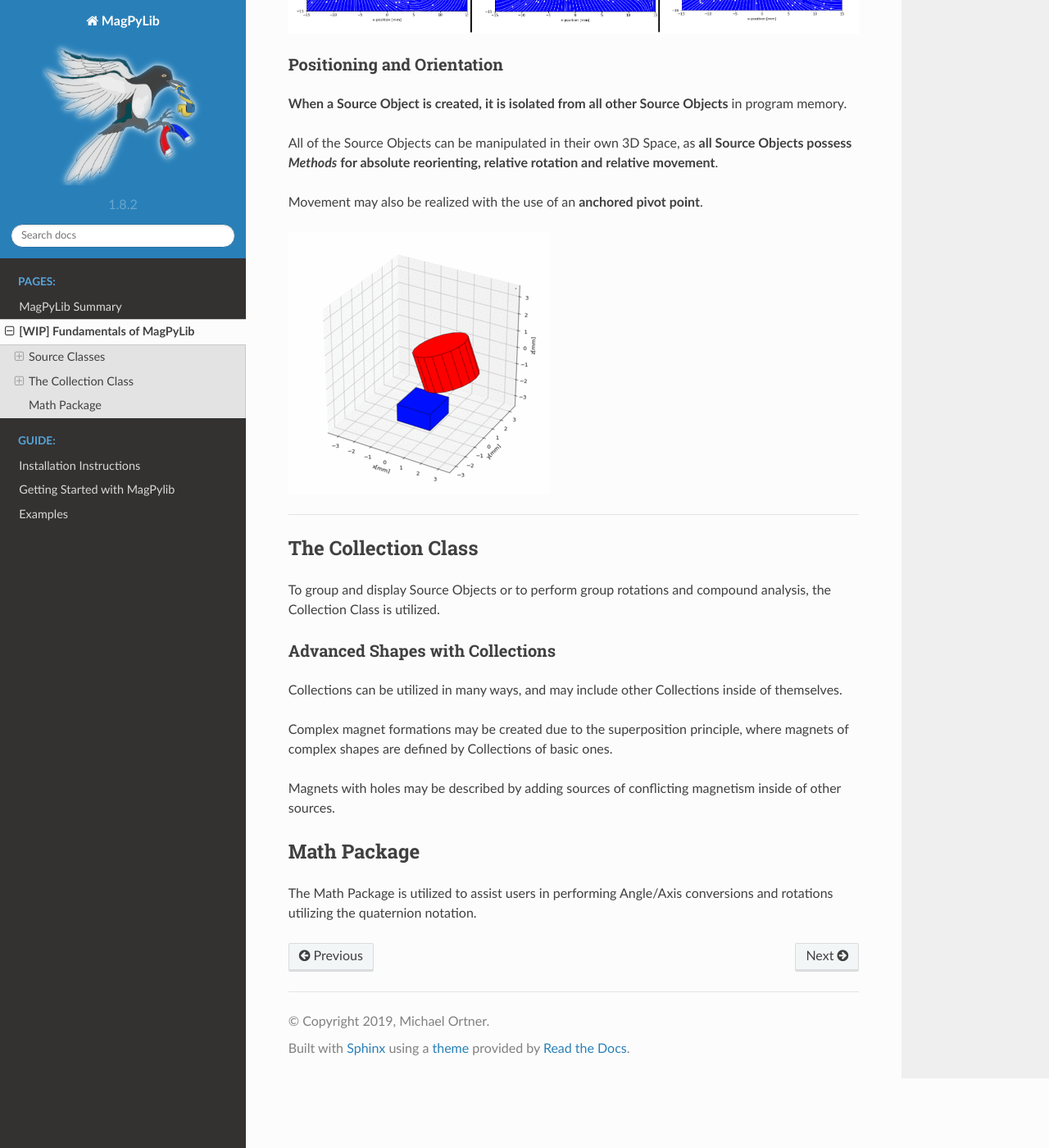
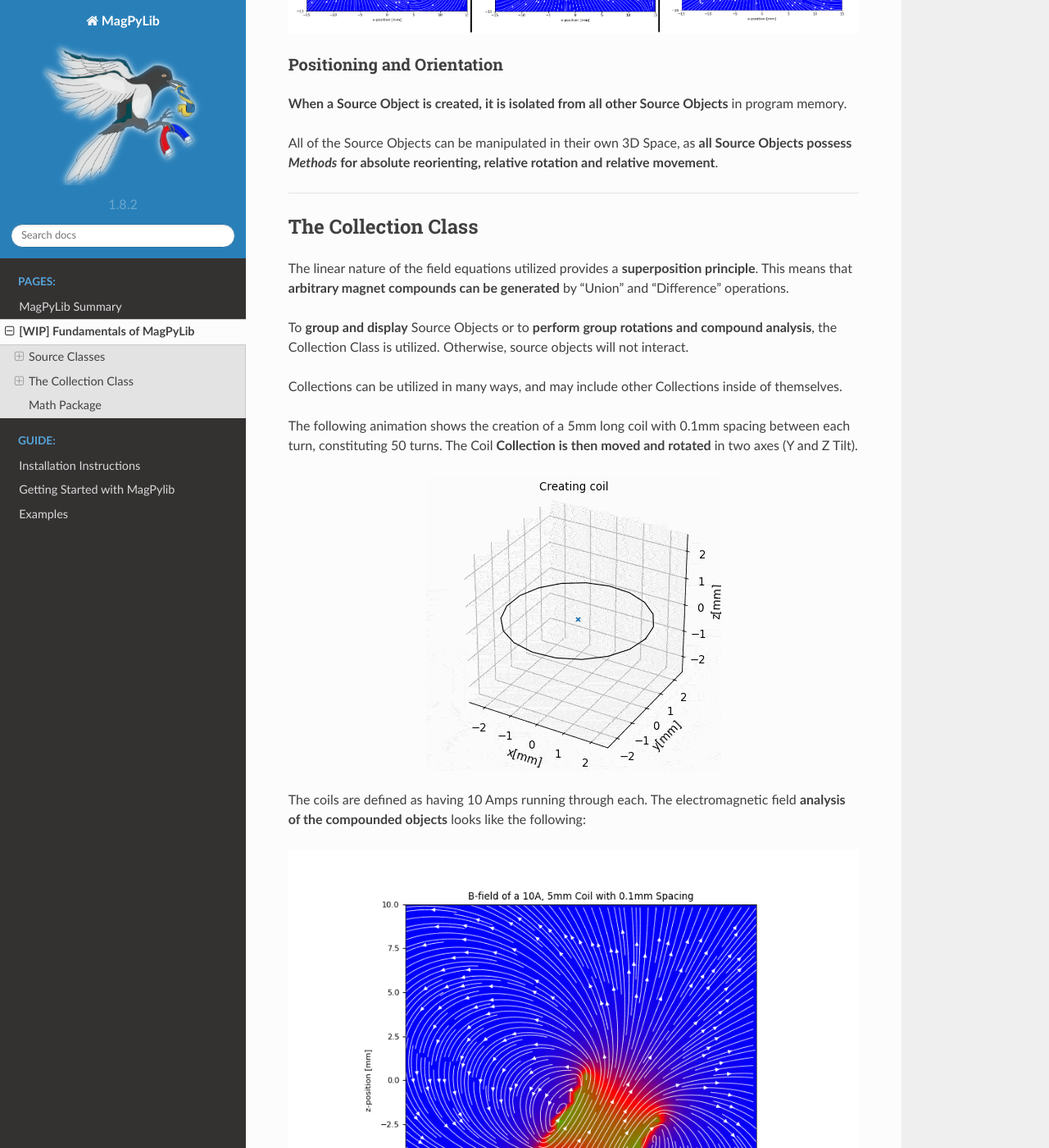
Before and after one commit to magpylib/magpylib, a Sphinx documentation site: the page built from docs/_pages/1_fundamentals.md, in a window 1280 px wide and 1400 px high, scrolled down 1459 px. Shown: the whole window at 82% size. Built offline with Sphinx 7.4.7 and the Read the Docs theme 2.0.0, drawn with Linux system fonts in a browser that asks for light colours; formulas are drawn with MathJax 3; pages that are not in the unit, such as notebooks, are missing from menus; the version number is read from the project's files by our own code.

Commit message:
Add animations to fundamentals, add more stuff to guide

```diff
--- a/docs/_pages/1_fundamentals.md
+++ b/docs/_pages/1_fundamentals.md
@@ -24,7 +24,7 @@ In MagPyLib, multiple Classes have been defined to **represent different, fundam
 #### Geometric Equivalence of Source Classes
 ![](../_static/images/fundamentals/sources.png)
 
-These **Source Types** are what the **Source Classes** are based upon, and these are used to **define Source  Objects**.
+These **Source Types** are what the **Source Classes** are based upon, and these are used to **define Source Objects**.
 
 
 
@@ -44,22 +44,42 @@ One way of Electromagnetic Field Analysis can be seen as follows:
 
 All of the Source Objects can be manipulated in their own 3D Space, as **all Source Objects possess *Methods* for absolute reorienting, relative rotation and relative movement**.
 
-
-Movement may also be realized with the use of an **anchored pivot point**.
-
-![](../_static/images/fundamentals/pivot.gif)
-
 ---
 
 ## The Collection Class
 
-To group and display Source Objects or to perform group rotations and compound analysis, the Collection Class is utilized.
+The linear nature of the field equations utilized provides a **superposition principle**. This means that **arbitrary magnet compounds can be generated** by “Union” and “Difference” operations.
+
+To **group and display** Source Objects or to **perform group rotations and compound analysis**, the Collection Class is utilized. Otherwise, source objects will not interact.
+
+Collections can be utilized in many ways, and may include other Collections inside of themselves.
+
+The following animation shows the creation of a 5mm long coil with 0.1mm spacing between each turn, constituting 50 turns.
+The Coil **Collection is then moved and rotated** in two axes (Y and Z Tilt).
+
+<p align="center">
+    <img src="../_static/images/fundamentals/collectionExample.gif">
+</p>
 
 
+The coils are defined as having 10 Amps running through each.
+The electromagnetic field **analysis of the compounded objects** looks like the following:
+
+<p align="center">
+    <img src="../_static/images/fundamentals/collectionAnalysis.png">
+</p>
+
+Movement may also be realized with the use of an **anchored pivot point**.
+
+<p align="center">
+    <img src="../_static/images/fundamentals/pivot.gif">
+</p>
+
+<p align="center">
+    <img src="../_static/images/fundamentals/pivotAnalysis.gif">
+</p>
 
 ### Advanced Shapes with Collections
-
-Collections can be utilized in many ways, and may include other Collections inside of themselves.
 
 Complex magnet formations may be created due to the superposition principle, where magnets of complex shapes are defined by Collections of basic ones.
 
```
Also changed, not shown: docs/_pages/_guide/1_gettingStarted.md (+13 -4 lines), docs/_static/images/fundamentals/collectionAnalysis.png (added), docs/_static/images/fundamentals/collectionExample.gif (added), docs/_static/images/fundamentals/pivotAnalysis.gif (added).
